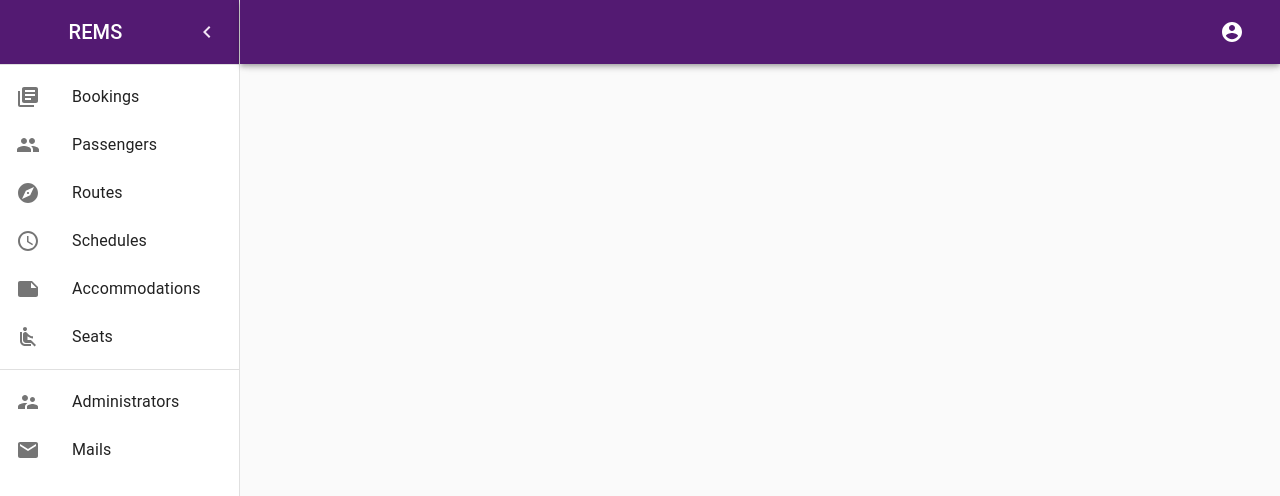
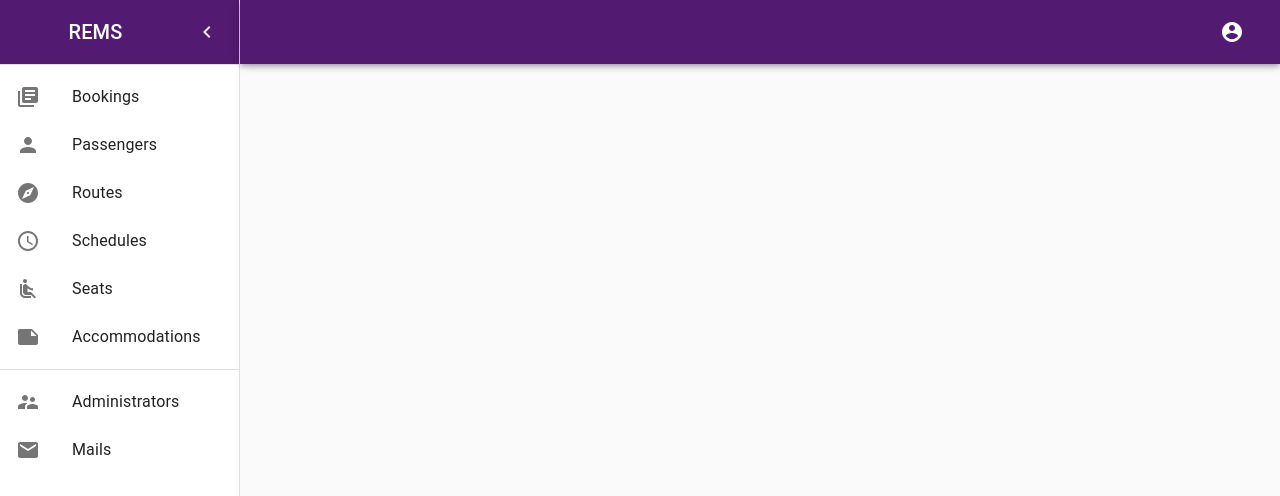
Before and after one commit to MarcEscatron07/ferryfast-capstone-3, a React (Create React App) app in the folder client/: page /admin/home/routes in a window 1280 px wide. Shown: the top 496 px of the page. Built offline with nearby package versions, Linux system fonts and the light colour scheme.

Commit message:
rearranged the drawer menus according to priority

```diff
--- a/client/src/components/admin/Drawer.js
+++ b/client/src/components/admin/Drawer.js
@@ -22,7 +22,7 @@ import ChevronRightIcon from '@material-ui/icons/ChevronRight';
 import AccountCircle from '@material-ui/icons/AccountCircle';
 
 import LibraryBooks from '@material-ui/icons/LibraryBooks';
-import GroupIcon from '@material-ui/icons/Group';
+import PersonIcon from '@material-ui/icons/Person';
 import ExploreIcon from '@material-ui/icons/Explore';
 import ScheduleIcon from '@material-ui/icons/Schedule';
 import NoteIcon from '@material-ui/icons/Note';
@@ -96,14 +96,14 @@ const useStyles = makeStyles(theme => ({
 }));
 
 const AdminDrawer = () => {
-  const generalMenus = ['Bookings', 'Passengers', 'Routes', 'Schedules', 'Accommodations', 'Seats'];
+  const generalMenus = ['Bookings', 'Passengers', 'Routes', 'Schedules', 'Seats', 'Accommodations'];
   const generalIcons = [
     <LibraryBooks/>,
-    <GroupIcon/>,
+    <PersonIcon/>,
     <ExploreIcon/>,
     <ScheduleIcon/>,
-    <NoteIcon/>,
-    <AirlineSeatReclineNormalIcon/>
+    <AirlineSeatReclineNormalIcon/>,
+    <NoteIcon/>
   ];
 
   const systemMenus = ['Administrators', 'Mails'];
@@ -237,7 +237,7 @@ const AdminDrawer = () => {
       </Drawer>
       <main className={classes.content}>
         <div className={classes.toolbar} />
-        {/* insert content container here */}
+        {/* insert components to be mounted here */}
       </main>
     </div>
   );
```
